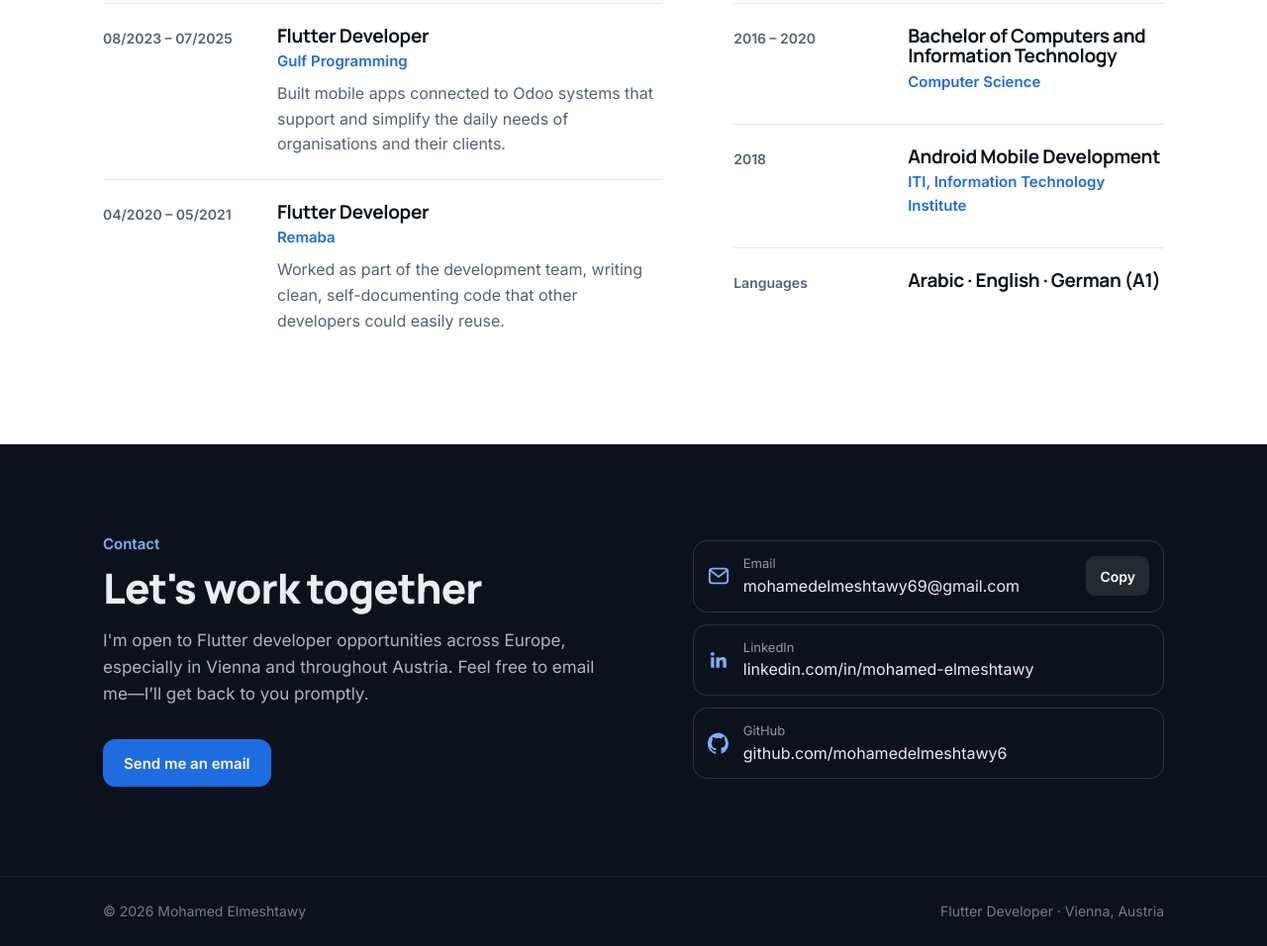
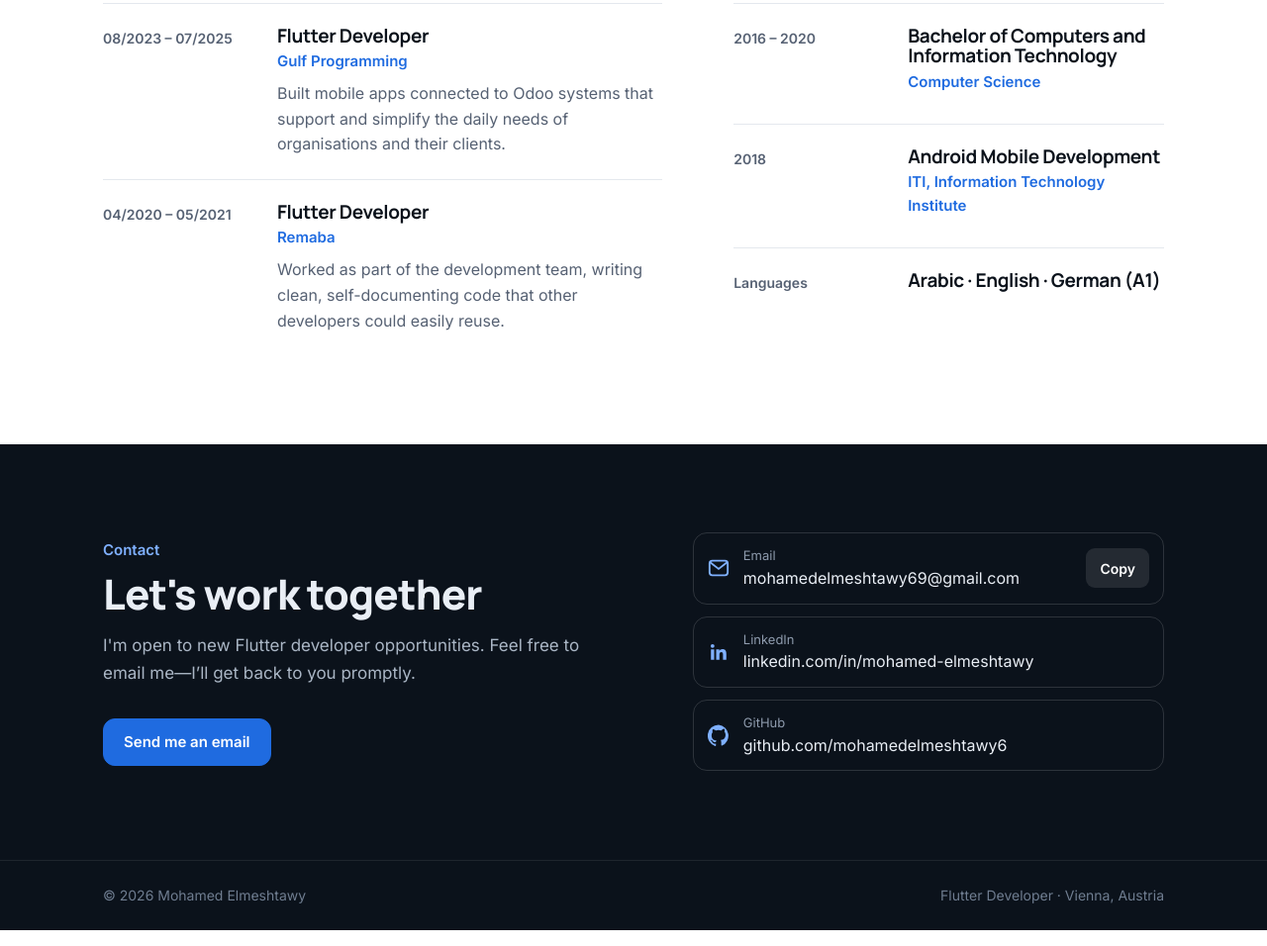
Before and after one commit to mohamedelmeshtawy6/mohamedelmeshtawy6.github.io, a plain HTML site: page index.html in a window 1280 px wide. Shown: the part 3177-4133 px from the top of the page at 99% size. Drawn offline with Linux system fonts and the light colour scheme.

Commit message:
Add files via upload

```diff
--- a/index.html
+++ b/index.html
@@ -210,7 +210,7 @@ footer .wrap{display:flex;flex-wrap:wrap;justify-content:space-between;gap:8px;p
       <div>
         <div class="label" style="color:#7fb0ff">Contact</div>
         <h2>Let's work together</h2>
-        <p class="lede">I'm open to Flutter developer opportunities across Europe, especially in Vienna and throughout Austria. Feel free to email me—I’ll get back to you promptly.</p>
+        <p class="lede">I'm open to new Flutter developer opportunities. Feel free to email me—I’ll get back to you promptly.</p>
         <div class="btns"><a class="btn pri" href="mailto:mohamedelmeshtawy69@gmail.com?subject=Flutter%20Developer%20opportunity" data-mail>Send me an email</a></div>
       </div>
       <div class="rows">
```
